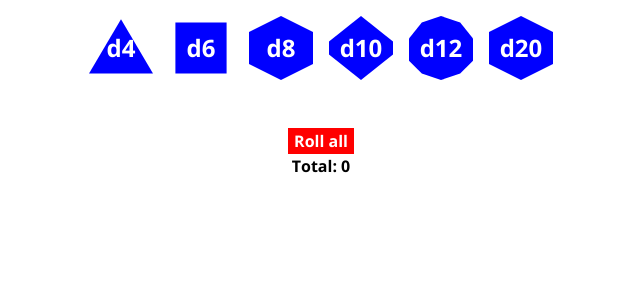
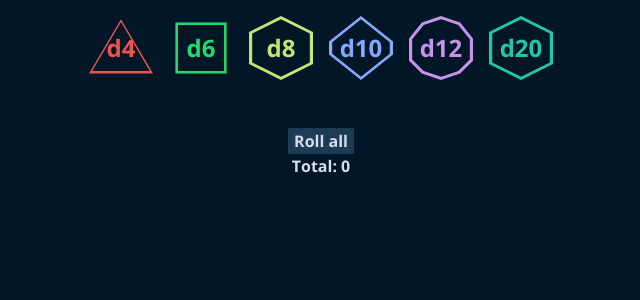
Before and after one commit to zylvve/dice-roller, a Vue app: page / in a window 1280 px wide. Shown: the top 300 px of the page, without its empty margins (319-959 px from the left). Built offline with nearby package versions, Linux system fonts and the light colour scheme.

Commit message:
Theme update

```diff
--- a/src/components/DieContainer.vue
+++ b/src/components/DieContainer.vue
@@ -13,6 +13,7 @@ defineEmits(['delete-btn-press'])
   <div class="die-container" :class="type">
     <div class="die-shape" :class="name">
       <slot/>
+      <div class="inner-shape"></div>
     </div>
     <button
       v-if="type === 'roll-die'"
@@ -29,14 +30,6 @@ defineEmits(['delete-btn-press'])
   position: relative;
 }
 
-.add-die .die-shape{
-  background-color: blue;
-}
-
-.roll-die .die-shape{
-  background-color: red;
-}
-
 .die-shape {
   width: 4rem;
   height: 4rem;
@@ -46,7 +39,6 @@ defineEmits(['delete-btn-press'])
   justify-content: center;
 
   font-size: 1.5rem;
-  color: white;
 
   cursor: default;
   user-select: none;
@@ -54,34 +46,80 @@ defineEmits(['delete-btn-press'])
   position: relative;
 }
 
+.inner-shape {
+  position: absolute;
+  z-index: -1;
+
+  width: 90%;
+  height: 90%;
+
+  background-color: var(--color-bg-primary);
+}
+
 .d4 {
   clip-path: polygon(50% 5%,0% 90%,100% 90%);
+  background-color: var(--color-die-1);
+  color: var(--color-die-1);
 }
+.d4 .inner-shape {
+  clip-path: polygon(50% 5%,0% 90%,100% 90%);
+}
+
 .d6 {
   clip-path: polygon(10% 10%,90% 10%,90% 90%,10% 90%);
+  background-color: var(--color-die-2);
+  color: var(--color-die-2);
 }
+.d6 .inner-shape{
+  clip-path: polygon(10% 10%,90% 10%,90% 90%,10% 90%);
+}
+
 .d8 {
   clip-path: polygon(50% 0%, 100% 25%, 100% 75%, 50% 100%, 0% 75%, 0% 25%);
+  background-color: var(--color-die-3);
+  color: var(--color-die-3);
 }
+.d8 .inner-shape{
+  clip-path: polygon(50% 0%, 100% 25%, 100% 75%, 50% 100%, 0% 75%, 0% 25%);
+}
+
 .d10 {
   clip-path: polygon(50% 0%, 100% 40%, 100% 60%, 50% 100%, 0% 60%, 0% 40%);
+  background-color: var(--color-die-4);
+  color: var(--color-die-4);
 }
+.d10 .inner-shape{
+  clip-path: polygon(50% 0%, 100% 40%, 100% 60%, 50% 100%, 0% 60%, 0% 40%);
+}
+
 .d12 {
   clip-path: polygon(50% 0%, 80% 10%, 100% 35%, 100% 70%, 80% 90%, 50% 100%, 20% 90%, 0% 70%, 0% 35%, 20% 10%);
+  background-color: var(--color-die-5);
+  color: var(--color-die-5);
 }
+.d12 .inner-shape{
+  clip-path: polygon(50% 0%, 80% 10%, 100% 35%, 100% 70%, 80% 90%, 50% 100%, 20% 90%, 0% 70%, 0% 35%, 20% 10%);
+}
+
 .d20 {
+  clip-path: polygon(50% 0%, 100% 25%, 100% 75%, 50% 100%, 0% 75%, 0% 25%);
+  background-color: var(--color-die-6);
+  color: var(--color-die-6);
+}
+.d20 .inner-shape{
   clip-path: polygon(50% 0%, 100% 25%, 100% 75%, 50% 100%, 0% 75%, 0% 25%);
 }
 
 .delete-btn {
   position: absolute;
-  top: 0;
-  right: 0;
+  top: -35%;
+  left: 50%;
+  transform: translateX(-50%);
 
   border: none;
   outline: none;
   background-color: transparent;
-  color: black;
+  color: var(--color-fg-prmiary);
 
   display: none;
 }
--- a/src/components/MainArea.vue
+++ b/src/components/MainArea.vue
@@ -71,5 +71,8 @@ main {
   align-items: center;
 
   font-weight: bold;
+
+  background-color: var(--color-bg-primary);
+  color: var(--color-fg-primary);
 }
 </style>
--- a/src/components/RollArea.vue
+++ b/src/components/RollArea.vue
@@ -54,7 +54,7 @@ const rollAll = () => {
         @click="$emit('rollDie', die.id)"
         @delete-btn-press="$emit('deleteDie', die.id)"
       >
-        {{ die.currentValue }}
+        {{ die.currentValue || "?" }}
         <div class="die-variant">
           d{{ die.maxValue }}
         </div>
@@ -92,7 +92,7 @@ const rollAll = () => {
   border: none;
   outline: none;
 
-  background-color: red;
-  color: white;
+  background-color: var(--color-bg-secondary);
+  color: var(--color-fg-primary);
 }
 </style>
--- a/src/main.ts
+++ b/src/main.ts
@@ -1,5 +1,6 @@
 import { createApp } from 'vue'
 import App from './App.vue'
 import './reset.css'
+import './root.css'
 
 createApp(App).mount('#app')
--- /dev/null
+++ b/src/root.css
@@ -0,0 +1,13 @@
+/* Night Owl theme */
+:root {
+  --color-bg-primary: #011627;
+  --color-bg-secondary: #1d3b53;
+  --color-fg-primary: #d6deeb;
+
+  --color-die-1: #ef5350;
+  --color-die-2: #22da6e;
+  --color-die-3: #c5e478;
+  --color-die-4: #82aaff;
+  --color-die-5: #c792ea;
+  --color-die-6: #21c7a8;
+}
```
